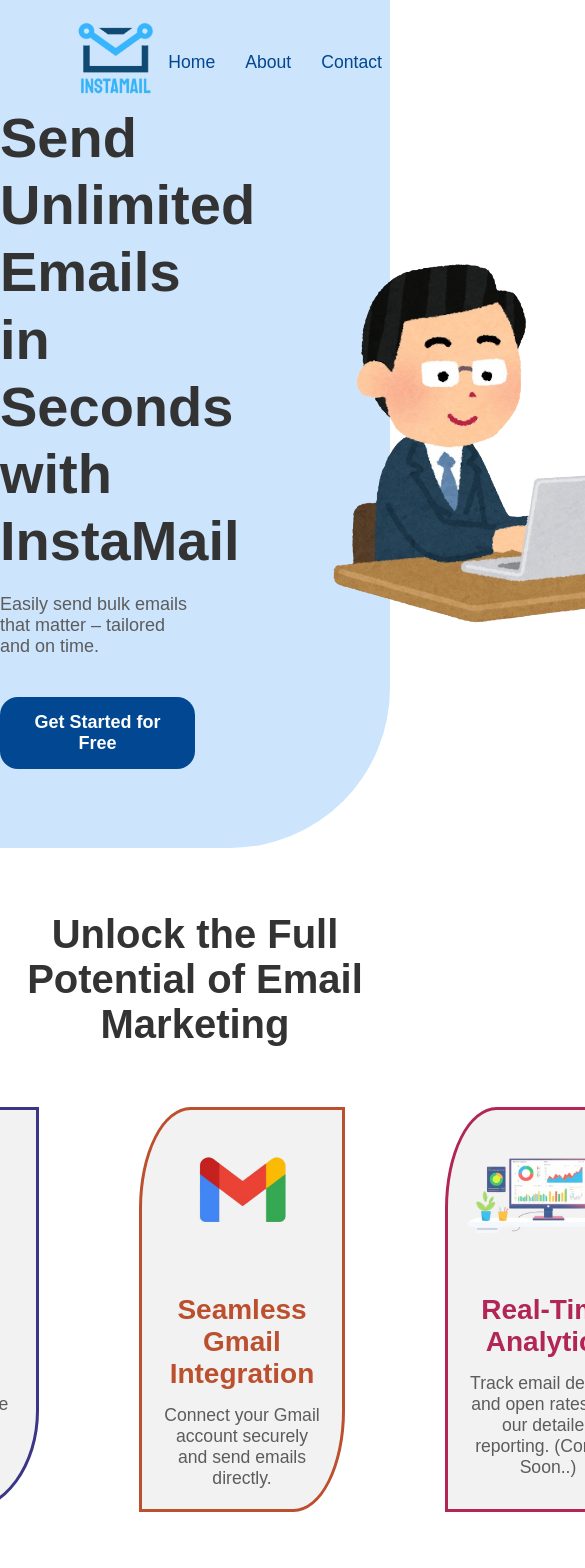
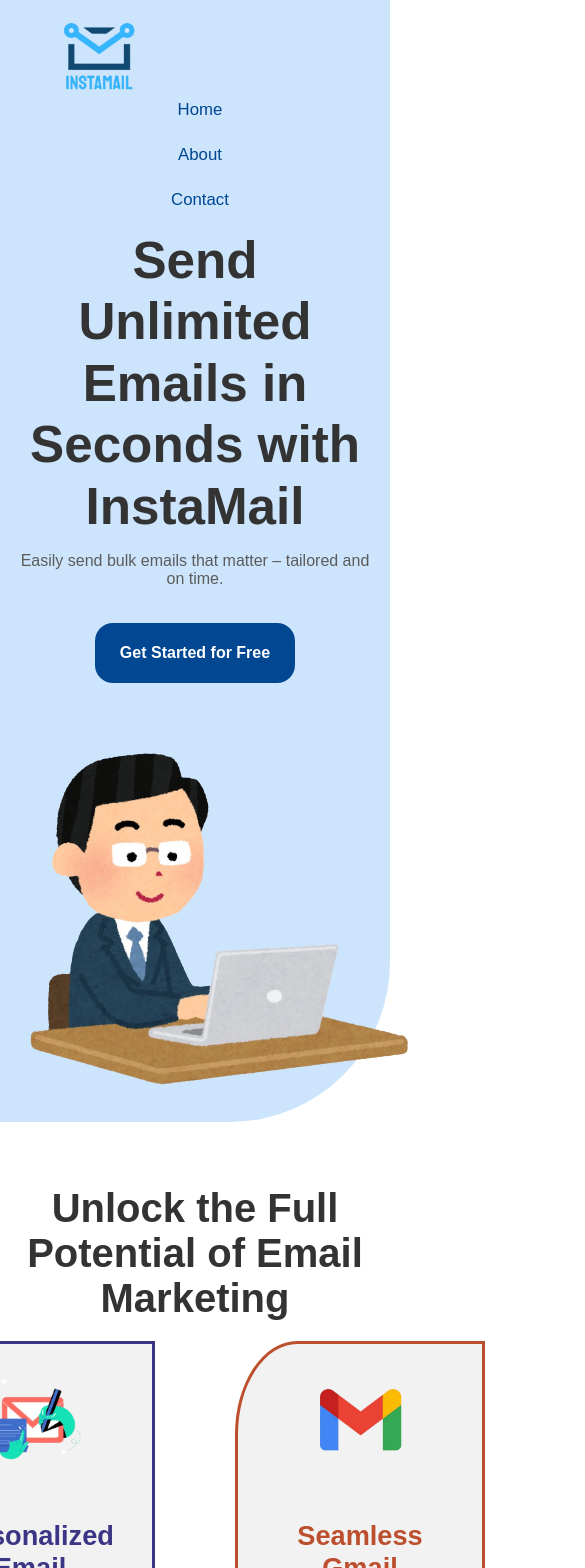
Before and after one commit to rahulop5/Bulk_email_sender_frontend, a React (Vite) app in the folder frontend/: page / in a window 390 px wide. Shown: the top 1568 px of the page, 585 px wide, since content can reach past the window. Built offline with nearby package versions, Linux system fonts and the light colour scheme.

Commit message:
media queries

```diff
--- a/frontend/src/components/Header.module.css
+++ b/frontend/src/components/Header.module.css
@@ -34,3 +34,63 @@
     border-bottom-right-radius: 3rem;
     border-bottom-left-radius: 3rem;
   }
+
+/* Mobile view */
+@media (max-width: 600px) {
+    .navbar {
+        padding: 15px 20px;
+        flex-direction: column;
+        align-items: flex-start; /* Stack items vertically */
+    }
+
+    .logo img {
+        height: 4rem; /* Smaller logo */
+    }
+
+    .navLinks {
+        flex-direction: column;
+        gap: 20px;
+        width: 100%;
+        text-align: center;
+    }
+
+    .navLinks a {
+        font-size: 1rem;
+    }
+}
+
+/* Tablet view */
+@media (max-width: 900px) {
+    .navbar {
+        padding: 20px 30px;
+        padding-left: 40px;
+    }
+
+    .logo img {
+        height: 4.5rem;
+    }
+
+    .navLinks {
+        gap: 20px;
+    }
+
+    .navLinks a {
+        font-size: 1.05rem;
+    }
+}
+
+/* Laptop screens */
+@media (max-width: 1200px) {
+    .navbar {
+        padding: 20px 40px;
+        padding-left: 50px;
+    }
+
+    .logo img {
+        height: 4.75rem;
+    }
+
+    .navLinks {
+        gap: 25px;
+    }
+}
--- a/frontend/src/components/HomepageFeatures.module.css
+++ b/frontend/src/components/HomepageFeatures.module.css
@@ -108,3 +108,67 @@
 
 .featureItem:nth-child(6) { border: 3px solid #7a7a33; }
 .featureItem:nth-child(6) h3 { color: #7a7a33; }
+
+/* Mobile view */
+@media (max-width: 600px) {
+  .features {
+      grid-template-columns: 1fr; /* Single column */
+      padding: 20px 20px;
+      grid-gap: 40px;
+  }
+
+  .featureItem {
+      max-width: 100%;
+  }
+
+  .featureItem img {
+      height: 8rem; /* Smaller images */
+  }
+
+  .featureItem h3 {
+      font-size: 1.5rem;
+  }
+
+  .featureItem p {
+      font-size: 1rem;
+  }
+}
+
+/* Tablet view */
+@media (max-width: 900px) {
+  .features {
+      grid-template-columns: repeat(2, 1fr); /* 2 columns */
+      grid-gap: 60px;
+  }
+
+  .featureItem {
+      max-width: 250px;
+  }
+
+  .featureItem img {
+      height: 9rem;
+  }
+
+  .featureItem h3 {
+      font-size: 1.6rem;
+  }
+
+  .featureItem p {
+      font-size: 1.05rem;
+  }
+}
+
+/* Laptop view */
+@media (max-width: 1200px) {
+  .features {
+      grid-gap: 80px;
+  }
+
+  .featureItem img {
+      height: 9.5rem;
+  }
+
+  .featureItem h3 {
+      font-size: 1.7rem;
+  }
+}
--- a/frontend/src/components/HomepageFooter.module.css
+++ b/frontend/src/components/HomepageFooter.module.css
@@ -28,3 +28,47 @@
 .getStartedButton:hover {
     background-color: #013670; /* Slightly darker blue on hover */
 }
+
+/* .footer {
+    background-color: #cce4fc;
+    padding: 60px 20px;
+    text-align: center;
+} */
+
+/* Mobile view */
+@media (max-width: 600px) {
+    .footer h2 {
+        font-size: 2rem; /* Smaller heading */
+    }
+
+    .getStartedButton {
+        padding: 12px 25px;
+        font-size: 16px;
+        min-height: 60px;
+    }
+}
+
+/* Tablet view */
+@media (max-width: 900px) {
+    .footer h2 {
+        font-size: 2.3rem;
+    }
+
+    .getStartedButton {
+        padding: 13px 28px;
+        font-size: 17px;
+        min-height: 64px;
+    }
+}
+
+/* Laptop view */
+@media (max-width: 1200px) {
+    .footer h2 {
+        font-size: 2.4rem;
+    }
+
+    .getStartedButton {
+        padding: 14px 30px;
+        font-size: 18px;
+    }
+}
--- a/frontend/src/components/HomepageHIW.module.css
+++ b/frontend/src/components/HomepageHIW.module.css
@@ -159,3 +159,71 @@
     margin-right: 0; /* Ensure there's no margin on the right */
     text-align: right; /* Optional: Ensure the text is left-aligned */
 }
+
+/* Mobile view */
+@media (max-width: 600px) {
+    .step {
+        flex-direction: column; /* Stack steps vertically */
+        text-align: center;
+        padding: 0;
+    }
+
+    .circleImage {
+        width: 150px;
+        height: 150px;
+        margin-bottom: 20px;
+    }
+
+    .circleImage img {
+        height: 70%;
+    }
+
+    .stepContent {
+        padding: 20px;
+        font-size: 1.1rem;
+        width: 100%;
+    }
+
+    .stepContent h3 {
+        font-size: 1.5rem;
+    }
+
+    .stepContent p {
+        font-size: 1rem;
+        width: 100%;
+    }
+}
+
+/* Tablet view */
+@media (max-width: 900px) {
+    .step {
+        flex-direction: column;
+        padding: 0 20px;
+    }
+
+    .circleImage {
+        width: 170px;
+        height: 170px;
+    }
+
+    .stepContent {
+        font-size: 1.15rem;
+        text-align: center;
+    }
+
+    .stepContent h3 {
+        font-size: 1.6rem;
+    }
+}
+
+/* Laptop view */
+@media (max-width: 1200px) {
+    .circleImage {
+        width: 180px;
+        height: 180px;
+    }
+
+    .stepContent h3 {
+        font-size: 1.65rem;
+    }
+}
--- a/frontend/src/components/HomepageHero.module.css
+++ b/frontend/src/components/HomepageHero.module.css
@@ -54,3 +54,65 @@
   padding-left: 100px;
   min-width: 500px;
 }
+
+/* Mobile view */
+@media (max-width: 600px) {
+  .hero {
+      flex-direction: column; /* Stack image below text */
+      padding: 20px 15px;
+  }
+
+  .heroText {
+      width: 100%;
+      text-align: center;
+  }
+
+  .heroText h1 {
+      font-size: 2.5rem; /* Smaller heading */
+  }
+
+  .heroText p {
+      font-size: 1rem;
+      margin: 15px 0;
+  }
+
+  .signUpButton {
+      padding: 12px 25px;
+      font-size: 16px;
+      min-height: 60px;
+  }
+
+  .heroImage img {
+      height: 300px;
+      padding-left: 0;
+      margin-top: 20px;
+  }
+}
+
+/* Tablet view */
+@media (max-width: 900px) {
+  .hero {
+      padding: 0 20px;
+  }
+
+  .heroText h1 {
+      font-size: 3rem;
+  }
+
+  .heroImage img {
+      height: 350px;
+      padding-left: 0;
+  }
+}
+
+/* Laptop view */
+@media (max-width: 1200px) {
+  .heroText h1 {
+      font-size: 3.2rem;
+  }
+
+  .heroImage img {
+      height: 400px;
+      padding-left: 50px;
+  }
+}
```
